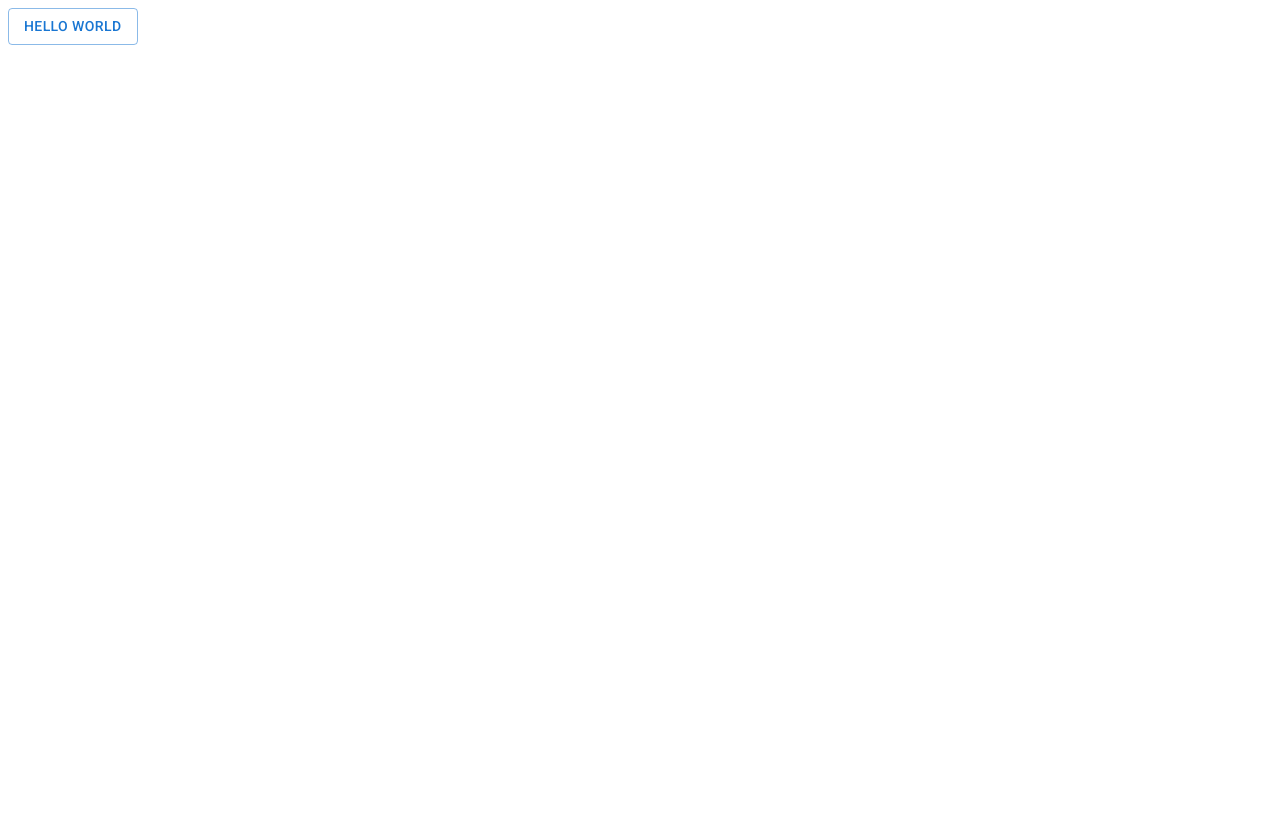
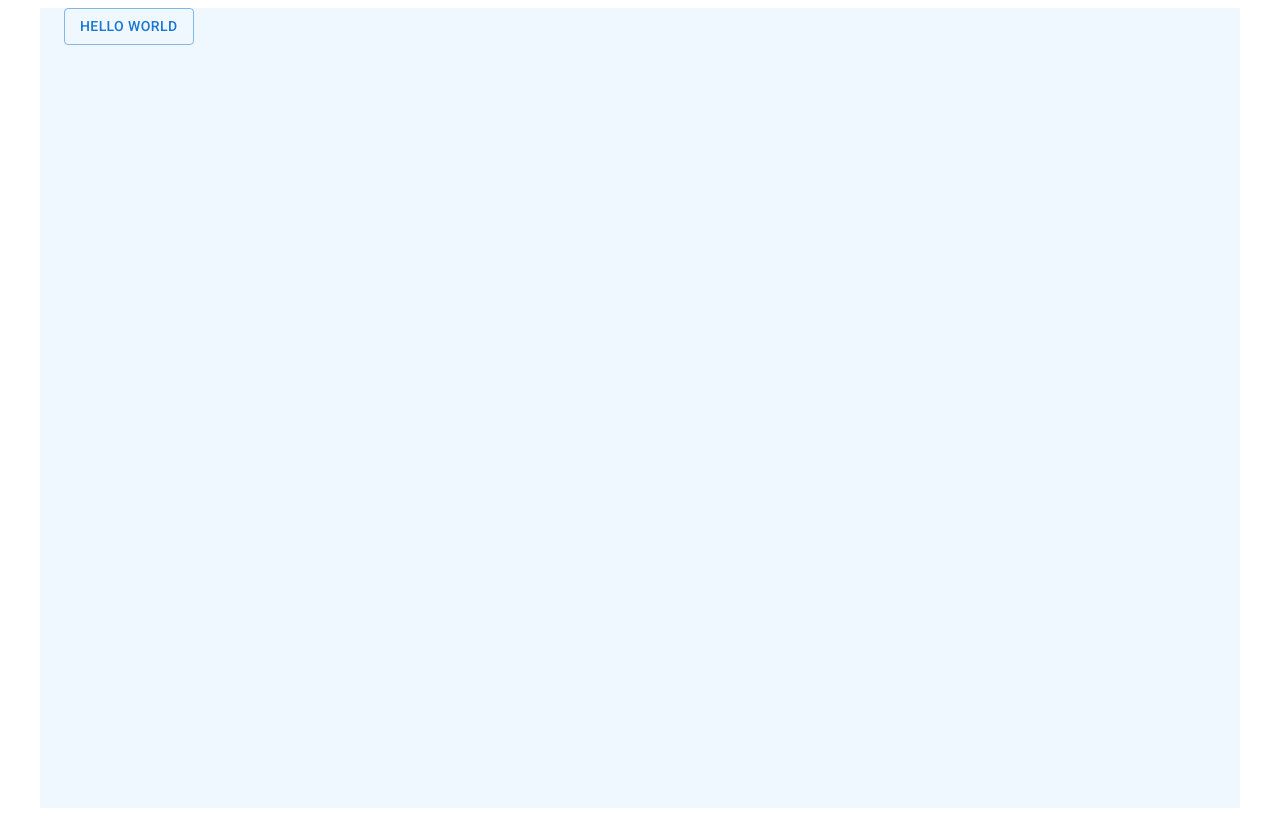
Before and after one commit to masayuki-0319/soil-analysis, a React (Create React App) app: page / in a window 1280 px wide. Built offline with nearby package versions, Linux system fonts and the light colour scheme.

Commit message:
Add container template

```diff
--- a/src/App.tsx
+++ b/src/App.tsx
@@ -1,5 +1,6 @@
 import React from "react";
 import { Button } from "@material-ui/core";
+import MainContent from "./components/templates/MainContent";
 
 const App = (): JSX.Element => {
   const onClick = () => {
@@ -8,9 +9,11 @@ const App = (): JSX.Element => {
   };
 
   return (
-    <Button color="primary" variant="outlined" onClick={() => onClick()}>
-      Hello World
-    </Button>
+    <MainContent>
+      <Button color="primary" variant="outlined" onClick={() => onClick()}>
+        Hello World
+      </Button>
+    </MainContent>
   );
 };
 
--- /dev/null
+++ b/src/components/templates/MainContent.tsx
@@ -0,0 +1,22 @@
+import React, { ReactNode } from "react";
+import { Container } from "@material-ui/core";
+
+type Props = {
+  children: ReactNode;
+};
+
+const MainContent: React.FC<Props> = (props) => {
+  const { children } = props;
+
+  return (
+    <Container
+      maxWidth="lg"
+      fixed
+      style={{ backgroundColor: "aliceblue", height: "100vh" }}
+    >
+      {children}
+    </Container>
+  );
+};
+
+export default MainContent;
```
